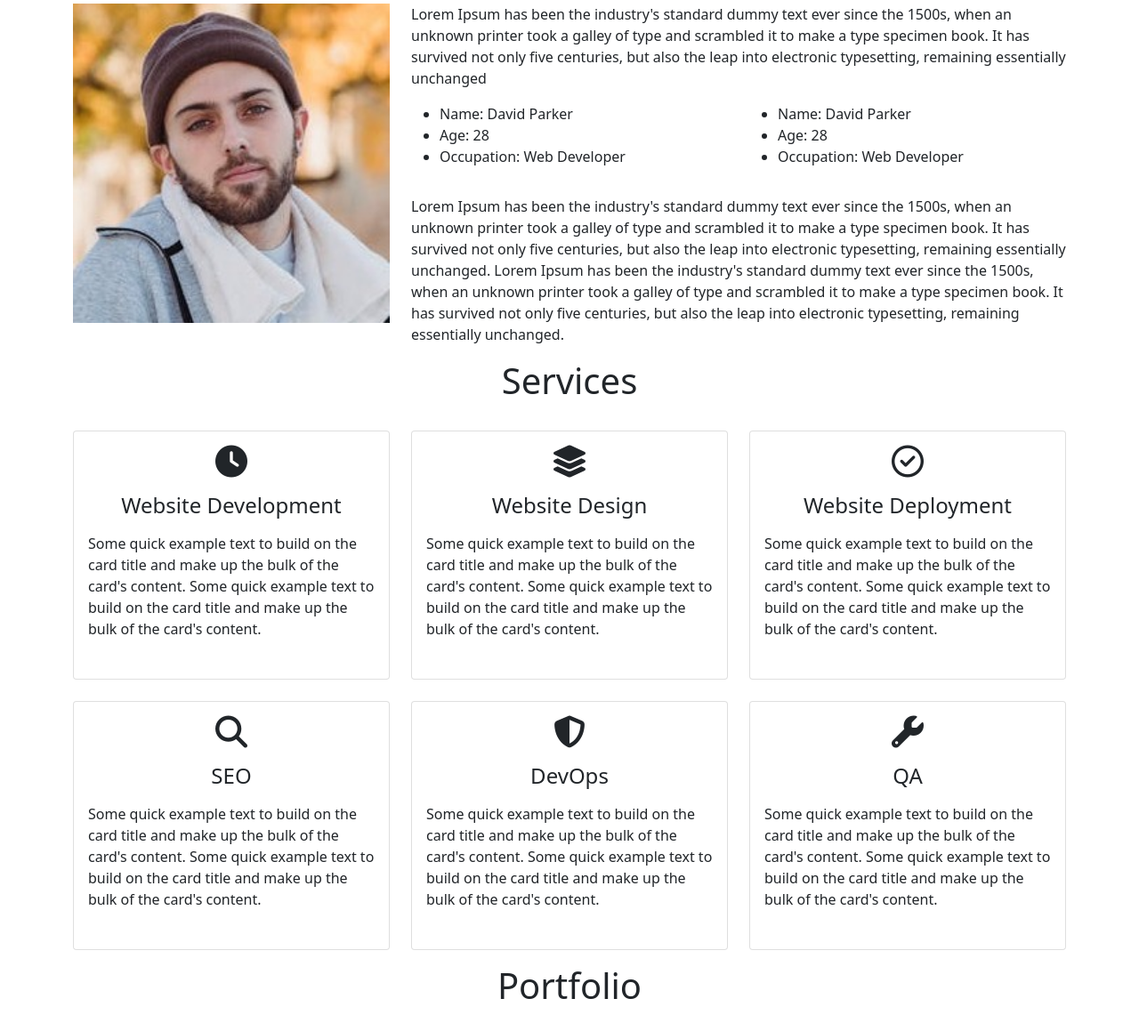
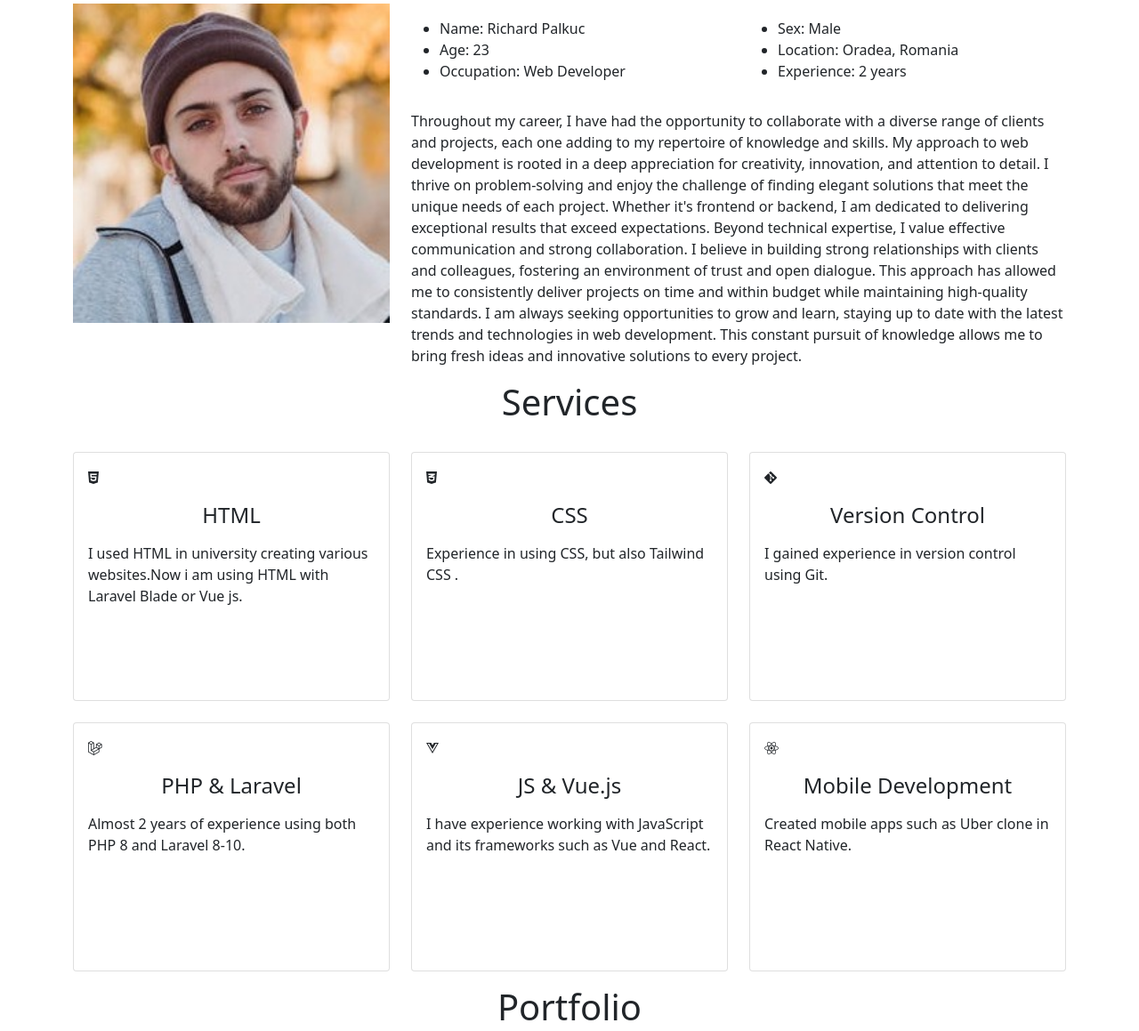
Before and after one commit to Richiul/Richiul.github.io, a plain HTML site: page index.html in a window 1280 px wide. Shown: the part 916-2075 px from the top of the page at 89% size. Drawn offline with nearby package versions, Linux system fonts and the light colour scheme.

Commit message:
updated page

```diff
--- a/index.html
+++ b/index.html
@@ -1,7 +1,7 @@
 <!DOCTYPE html>
 <html lang="en">
 <head>
-  <title>Portfolio Website-Brad</title>
+  <title>Portfolio Website-Richard</title>
   <meta charset="utf-8">
   <meta name="viewport" content="width=device-width, initial-scale=1">
   <!-- linking css file -->
@@ -17,7 +17,7 @@
     <!-- navbar -->
     <nav class="navbar navbar-expand-lg fixed-top navbar-dark navbarScroll">
         <div class="container">
-            <a class="navbar-brand" href="#">Brad</a>
+            <a class="navbar-brand" href="#">Richard</a>
             <button class="navbar-toggler" type="button" data-bs-toggle="collapse" data-bs-target="#navbarSupportedContent" aria-controls="navbarSupportedContent" aria-expanded="false" aria-label="Toggle navigation">
                 <span class="navbar-toggler-icon"></span>
             </button>
@@ -48,8 +48,8 @@
         <div class="container-fluid">
             <div class="row">
             <div class="col-lg-12 col-md-12 col-sm-12 col-xs-12 hero-text">
-                <h2 class="hero_title">Hi, it's me Brad</h2>
-                <p class="hero_desc">I am a professional freelancer in New York City</p>
+                <h2 class="hero_title">Hi, i'm Richard</h2>
+                <p class="hero_desc">I am web developer from Romania</p>
             </div>
             </div>
         </div>
@@ -65,30 +65,30 @@
                 </div>
 
                 <div class="col-lg-8">
-                    <p> Lorem Ipsum has been the industry's standard dummy text ever since the 1500s, when an unknown printer took a galley of type and scrambled it to make a type specimen book. It has survived not only five centuries, but also the leap into electronic typesetting, remaining essentially unchanged
-
-                    </p>
                     <div class="row mt-3">
                         <div class="col-md-6">
                             <ul>
-                                <li>Name: David Parker</li>
-                                <li>Age: 28</li>
+                                <li>Name: Richard Palkuc</li>
+                                <li>Age: 23</li>
                                 <li>Occupation: Web Developer</li>
 
                             </ul>
                         </div>
                         <div class="col-md-6">
                             <ul>
-                                <li>Name: David Parker</li>
-                                <li>Age: 28</li>
-                                <li>Occupation: Web Developer</li>
+                                <li>Sex: Male</li>
+                                <li>Location: Oradea, Romania</li>
+                                <li>Experience: 2 years</li>
 
                             </ul>
                         </div>
                     </div>
                     <div class="row mt-3">
-                        <p> Lorem Ipsum has been the industry's standard dummy text ever since the 1500s, when an unknown printer took a galley of type and scrambled it to make a type specimen book. It has survived not only five centuries, but also the leap into electronic typesetting, remaining essentially unchanged.
-                            Lorem Ipsum has been the industry's standard dummy text ever since the 1500s, when an unknown printer took a galley of type and scrambled it to make a type specimen book. It has survived not only five centuries, but also the leap into electronic typesetting, remaining essentially unchanged.
+                        <p>
+                            Throughout my career, I have had the opportunity to collaborate with a diverse range of clients and projects, each one adding to my repertoire of knowledge and skills. My approach to web development is rooted in a deep appreciation for creativity, innovation, and attention to detail.
+                            I thrive on problem-solving and enjoy the challenge of finding elegant solutions that meet the unique needs of each project. Whether it's frontend or backend, I am dedicated to delivering exceptional results that exceed expectations.
+                            Beyond technical expertise, I value effective communication and strong collaboration. I believe in building strong relationships with clients and colleagues, fostering an environment of trust and open dialogue. This approach has allowed me to consistently deliver projects on time and within budget while maintaining high-quality standards.
+                            I am always seeking opportunities to grow and learn, staying up to date with the latest trends and technologies in web development. This constant pursuit of knowledge allows me to bring fresh ideas and innovative solutions to every project.
                         </p>
                     </div>
                 </div>
@@ -103,10 +103,9 @@
                 <div class="col-lg-4 mt-4">
                     <div class="card servicesText">
                         <div class="card-body">
-                            <i class="fas servicesIcon fa-clock"></i>
-                            <h4 class="card-title mt-3">Website Development</h4>
-                            <p class="card-text mt-3">Some quick example text to build on the card title and make up the bulk of the card's content.
-                                Some quick example text to build on the card title and make up the bulk of the card's content.
+                            <i class="fa-brands fa-html5"></i>
+                            <h4 class="card-title mt-3">HTML</h4>
+                            <p class="card-text mt-3">I used HTML in university creating various websites.Now i am using HTML with Laravel Blade or Vue js.
                             </p>
                         </div>
                     </div>
@@ -114,10 +113,9 @@
                 <div class="col-lg-4 mt-4">
                     <div class="card servicesText">
                         <div class="card-body">
-                            <i class='fas servicesIcon fa-layer-group'></i>
-                            <h4 class="card-title mt-3">Website Design</h4>
-                            <p class="card-text mt-3">Some quick example text to build on the card title and make up the bulk of the card's content.
-                                Some quick example text to build on the card title and make up the bulk of the card's content.
+                            <i class="fa-brands fa-css3-alt"></i>
+                            <h4 class="card-title mt-3">CSS</h4>
+                            <p class="card-text mt-3">Experience in using CSS, but also Tailwind CSS .
                             </p>
                         </div>
                     </div>
@@ -126,10 +124,9 @@
                 <div class="col-lg-4 mt-4">
                     <div class="card servicesText">
                         <div class="card-body">
-                            <i class='far servicesIcon fa-check-circle'></i>
-                            <h4 class="card-title mt-3">Website Deployment</h4>
-                            <p class="card-text mt-3">Some quick example text to build on the card title and make up the bulk of the card's content.
-                                Some quick example text to build on the card title and make up the bulk of the card's content.
+                            <i class="fa-brands fa-git-alt"></i>
+                            <h4 class="card-title mt-3">Version Control</h4>
+                            <p class="card-text mt-3">I gained experience in version control using Git.
                             </p>
                         </div>
                     </div>
@@ -140,10 +137,9 @@
                 <div class="col-lg-4 mt-4">
                     <div class="card servicesText">
                         <div class="card-body">
-                            <i class='fas servicesIcon fa-search'></i>
-                            <h4 class="card-title mt-3">SEO</h4>
-                            <p class="card-text mt-3">Some quick example text to build on the card title and make up the bulk of the card's content.
-                                Some quick example text to build on the card title and make up the bulk of the card's content.
+                            <i class="fa-brands fa-laravel"></i>
+                            <h4 class="card-title mt-3">PHP & Laravel</h4>
+                            <p class="card-text mt-3">Almost 2 years of experience using both PHP 8 and Laravel 8-10.
                             </p>
                         </div>
                     </div>
@@ -152,10 +148,10 @@
                 <div class="col-lg-4 mt-4">
                     <div class="card servicesText">
                         <div class="card-body">
-                            <i class='fas servicesIcon fa-shield-alt'></i>
-                            <h4 class="card-title mt-3">DevOps</h4>
-                            <p class="card-text mt-3">Some quick example text to build on the card title and make up the bulk of the card's content.
-                                Some quick example text to build on the card title and make up the bulk of the card's content.
+                            <i class="fa-brands fa-vuejs"></i>
+                            <h4 class="card-title mt-3">JS & Vue.js</h4>
+                            <p class="card-text mt-3">
+                                I have experience working with JavaScript and its frameworks such as Vue and React.
                             </p>
                         </div>
                     </div>
@@ -164,10 +160,10 @@
                 <div class="col-lg-4 mt-4">
                     <div class="card servicesText">
                         <div class="card-body">
-                            <i class='fas servicesIcon fa-wrench'></i>
-                            <h4 class="card-title mt-3">QA</h4>
-                            <p class="card-text mt-3">Some quick example text to build on the card title and make up the bulk of the card's content.
-                                Some quick example text to build on the card title and make up the bulk of the card's content.
+                            <i class="fa-brands fa-react"></i>
+                            <h4 class="card-title mt-3">Mobile Development</h4>
+                            <p class="card-text mt-3">
+                                Created mobile apps such as Uber clone in React Native.
                             </p>
                         </div>
                     </div>
@@ -185,8 +181,8 @@
                     <div class="card">
                         <img class="card-img-top" src="images/portfolioImage1.jpg" alt="Card image" style="width:100%">
                         <div class="card-body">
-                            <h4 class="card-title">YouTube Clone</h4>
-                            <p class="card-text">Lorem Ipsum is simply dummy text of the printing and typesetting industry.</p>
+                            <h4 class="card-title">Cinema App</h4>
+                            <p class="card-text">A cinema reservation app in Laravel.</p>
                             <div class="text-center">
                                 <a href="#" class="btn btn-success">Link</a>
                             </div>
@@ -198,8 +194,8 @@
                     <div class="card portfolioContent">
                         <img class="card-img-top" src="images/portfolioImage4.jpg" alt="Card image" style="width:100%">
                         <div class="card-body">
-                            <h4 class="card-title">Quiz App</h4>
-                            <p class="card-text">Lorem Ipsum is simply dummy text of the printing and typesetting industry.</p>
+                            <h4 class="card-title">E-commerce App</h4>
+                            <p class="card-text">A full stack we application created in Laravel, Vue.js and Tailwind CSS. User and admin interface.</p>
                             <div class="text-center">
                                 <a href="#" class="btn btn-success">Link</a>
                             </div>
@@ -211,8 +207,8 @@
                     <div class="card portfolioContent">
                         <img class="card-img-top" src="images/portfolioImage3.jpg" alt="Card image" style="width:100%">
                         <div class="card-body">
-                            <h4 class="card-title">Product Landing Page</h4>
-                            <p class="card-text">Lorem Ipsum is simply dummy text of the printing and typesetting industry.</p>
+                            <h4 class="card-title">Survey App</h4>
+                            <p class="card-text">Survey creation and filling app with boh user and admin interfaces.</p>
                             <div class="text-center">
                                 <a href="#" class="btn btn-success">Link</a>
                             </div>
@@ -226,8 +222,8 @@
                     <div class="card portfolioContent">
                         <img class="card-img-top" src="images/portfolioImage4.jpg" alt="Card image" style="width:100%">
                         <div class="card-body">
-                            <h4 class="card-title">Messaging Service</h4>
-                            <p class="card-text">Lorem Ipsum is simply dummy text of the printing and typesetting industry.</p>
+                            <h4 class="card-title">Anime Tracker App</h4>
+                            <p class="card-text">Single page application for tracking your anime progress, in Vue.js using an API service.</p>
                             <div class="text-center">
                                 <a href="#" class="btn btn-success">Link</a>
                             </div>
@@ -239,8 +235,8 @@
                     <div class="card portfolioContent">
                         <img class="card-img-top" src="images/portfolioImage1.jpg" alt="Card image" style="width:100%">
                         <div class="card-body">
-                            <h4 class="card-title">Twitter Clone</h4>
-                            <p class="card-text">Lorem Ipsum is simply dummy text of the printing and typesetting industry.</p>
+                            <h4 class="card-title">To do App</h4>
+                            <p class="card-text">Single page to do list app in Vue.js.</p>
                             <div class="text-center">
                                 <a href="#" class="btn btn-success">Link</a>
                             </div>
@@ -252,8 +248,8 @@
                     <div class="card portfolioContent">
                         <img class="card-img-top" src="images/portfolioImage4.jpg" alt="Card image" style="width:100%">
                         <div class="card-body">
-                            <h4 class="card-title">Blog App</h4>
-                            <p class="card-text">Lorem Ipsum is simply dummy text of the printing and typesetting industry.</p>
+                            <h4 class="card-title">Weight Tracker App</h4>
+                            <p class="card-text">Weight tracking web application in Vue.js.</p>
                             <div class="text-center">
                                 <a href="#" class="btn btn-success">Link</a>
                             </div>
@@ -268,20 +264,6 @@
         <div class="container mt-3 contactContent">
             <h1 class="text-center">Contact Me</h1>
 
-            <div class="row mt-4">
-                <div class="col-lg-6">
-                    <!-- to edit google map goto https://www.embed-map.com type your location, generate html code and copy the html  -->
-                    <div style="max-width:100%;overflow:hidden;color:red;width:500px;height:500px;">
-                        <div id="embedmap-canvas" style="height:100%; width:100%;max-width:100%;">
-                            <iframe style="height:100%;width:100%;border:0;" frameborder="0" src="https://www.google.com/maps/embed/v1/place?q=new+york&key=AIzaSyBFw0Qbyq9zTFTd-tUY6dZWTgaQzuU17R8">
-                            </iframe>
-                        </div>
-                        <a class="googlemaps-html" href="https://www.embed-map.com" id="get-data-forembedmap">https://www.embed-map.com</a>
-                        <style>#embedmap-canvas img{max-width:none!important;background:none!important;font-size: inherit;font-weight:inherit;}
-                        </style>
-                    </div>
-                </div>
-
                 <div class="col-lg-6">
                     <!-- form fields -->
                     <form>
@@ -289,14 +271,12 @@
                         <input type="email" class="form-control mt-3" placeholder="Email">
                         <input type="text" class="form-control mt-3" placeholder="Subject">
                         <div class="mb-3 mt-3">
-                            <textarea class="form-control" rows="5" id="comment" name="text" placeholder="Project Details"></textarea>
+                            <textarea class="form-control" rows="5" id="comment" name="text" placeholder="Job Details"></textarea>
                         </div>
                     </form>
                     <button type="button" class="btn btn-success mt-3">Contact Me</button>
 
                 </div>
-
-            </div>
         </div>
     </section>
     <!-- footer section-->
```
Also changed, not shown: images/heroImage.jpeg.
